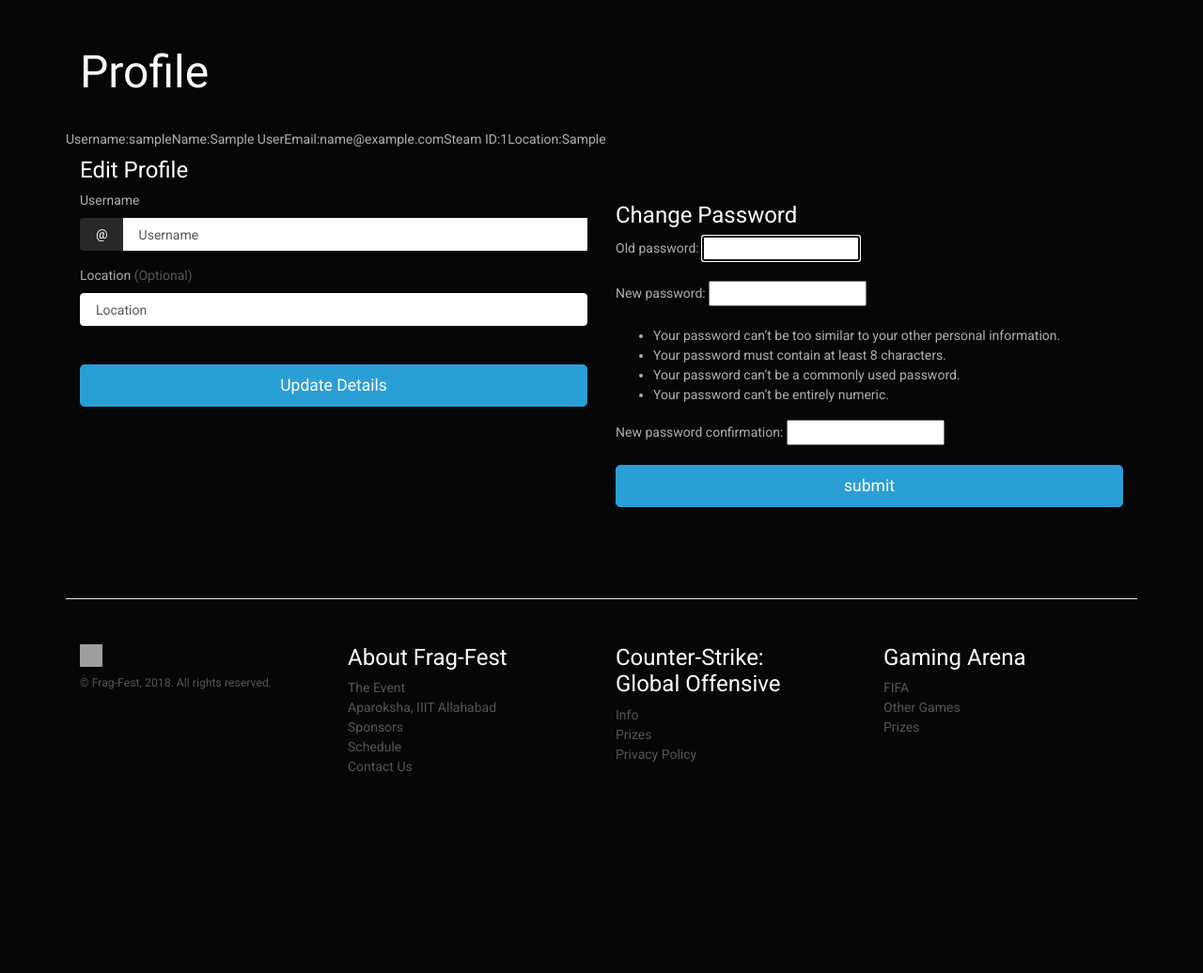
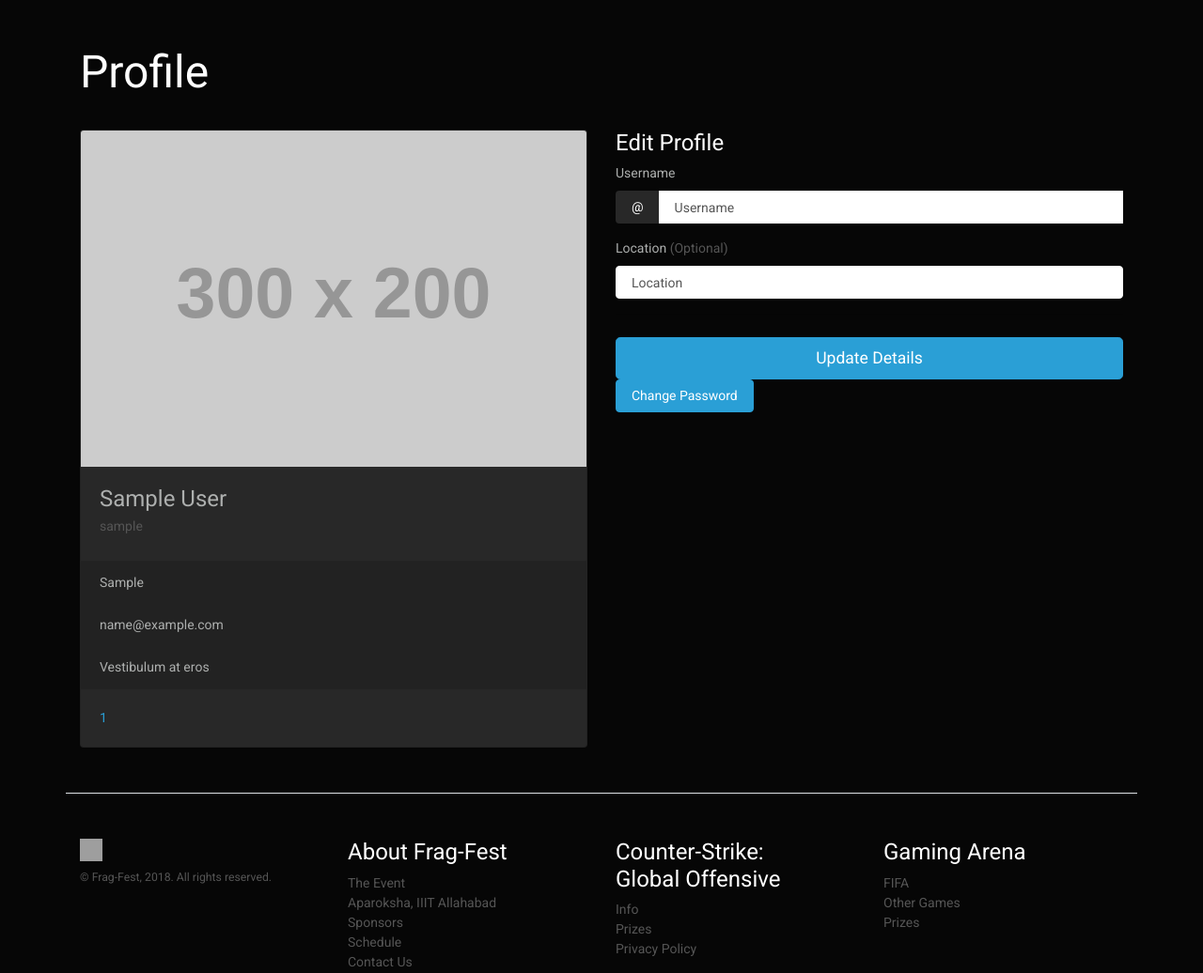
Before and after one commit to teraflik/frag-fest-platform, a Django app: page /portal/profile/ in a window 1280 px wide. Shown: the part 55-1091 px from the top of the page at 94% size. Before the commit the page ends 876 px from the top, so only its background shows below. Run offline with Django 3.2, Linux system fonts and the light colour scheme; a user stored in the database is signed in; tables that the repository leaves empty hold one stand-in row (values such as "Sample post"); grey boxes labelled with a size stand in for pictures from a placeholder-image service; some libraries are stand-ins or nearby versions; grey boxes are pictures that could not be loaded.

Commit message:
Profile page working

```diff
--- a/portal/templates/portal/profile.html
+++ b/portal/templates/portal/profile.html
@@ -7,13 +7,23 @@
       <h2>Profile</h2>
   </div>
   <div class="row">
-        <label>Username: </label>{{ detail.username }}
-        <label>Name:</label>{{ detail.first_name }} {{detail.last_name}}
-        <label>Email:</label>{{ detail.email }}
-        <label>Steam ID:</label>{{ profile.steam_id }}
-         <label>Location: </label>{{ profile.location }}
+    <div class="col-md-6">
+      <div class="card">
+        <img class="card-img-top" src="http://placehold.it/300x200" alt="Card image cap">
+        <div class="card-body">
+          <h5 class="card-title">{{ detail.first_name }} {{ detail.last_name }}</h5>
+          <h6 class="card-subtitle mb-2 text-muted">{{ detail.username }}</h6>
         </div>
-  <div class="row">
+        <ul class="list-group list-group-flush">
+          <li class="list-group-item">{{ profile.location }}</li>
+          <li class="list-group-item">{{ detail.email }}</li>
+          <li class="list-group-item">Vestibulum at eros</li>
+        </ul>
+        <div class="card-body">
+          <a href="#" class="card-link">{{ profile.steam_id }}</a>
+        </div>
+      </div>
+    </div>
     <div class="col-md-6">
       <h5>Edit Profile</h5>
       <form action="#" method="POST" class="needs-validation" novalidate>
@@ -35,30 +45,46 @@
         <div class="mb-3">
           <label for="{{ profile_form.steam_id.id_for_label }}">SteamID64</label>
           {{ profile_form.steam_id }}
-            <small class="text-muted">SteamID is required to signup for CS:GO. Find your steamID64 <a href="https://steamidfinder.com/">here</a>.</small>
+          <small class="text-muted">SteamID is required to signup for CS:GO. Find your steamID64
+            <a href="https://steamidfinder.com/">here</a>.</small>
         </div>
         {% endif %}
         <div class="mb-3">
-          <label for="{{ profile_form.location.id_for_label }}">Location <span class="text-muted">(Optional)</span></label>
+          <label for="{{ profile_form.location.id_for_label }}">Location
+            <span class="text-muted">(Optional)</span>
+          </label>
           {{ profile_form.location }}
         </div>
         <hr class="mb-4">
         <button class="btn btn-primary btn-lg btn-block" type="submit">Update Details</button>
       </form>
-    </div><!--Edit profile ends -->
-
-
-	  <div class="col-md-6">
-      <form action="#" method="POST">
-        <h5 class="mt-5">Change Password</h5>
-          {% csrf_token %}
+      <button type="button" class="btn btn-primary" data-toggle="modal" data-target="#passwordModal">
+        Change Password
+      </button>
+    </div>
+    <!--Edit profile ends -->
+  </div>
+  <!--Password Change Modal -->
+  <div class="modal fade" id="passwordModal" tabindex="-1" role="dialog" aria-labelledby="passwordModalLabel" aria-hidden="true">
+    <div class="modal-dialog" role="document">
+      <div class="modal-content">
+        <div class="modal-header">
+          <h5 class="modal-title" id="passwordModalLabel">Change Password</h5>
+          <button type="button" class="close" data-dismiss="modal" aria-label="Close">
+            <span aria-hidden="true">&times;</span>
+          </button>
+        </div>
+        <form action="#" method="POST">{% csrf_token %}
+          <div class="modal-body">
             {{ changepassword_form.as_p }}
-        <input class="btn btn-primary btn-lg btn-block" type="submit" value="submit" />
-        <hr class="my-4">
+          </div>
+          <div class="modal-footer">
+            <button type="button" class="btn btn-secondary" data-dismiss="modal">Cancel</button>
+            <input type="submit" class="btn btn-primary" value="Submit" />
+          </div>
         </form>
       </div>
-
-
+    </div>
   </div>
 </div>
 {% endblock %}
```
Lines whose indentation alone changed are shown as unchanged.
